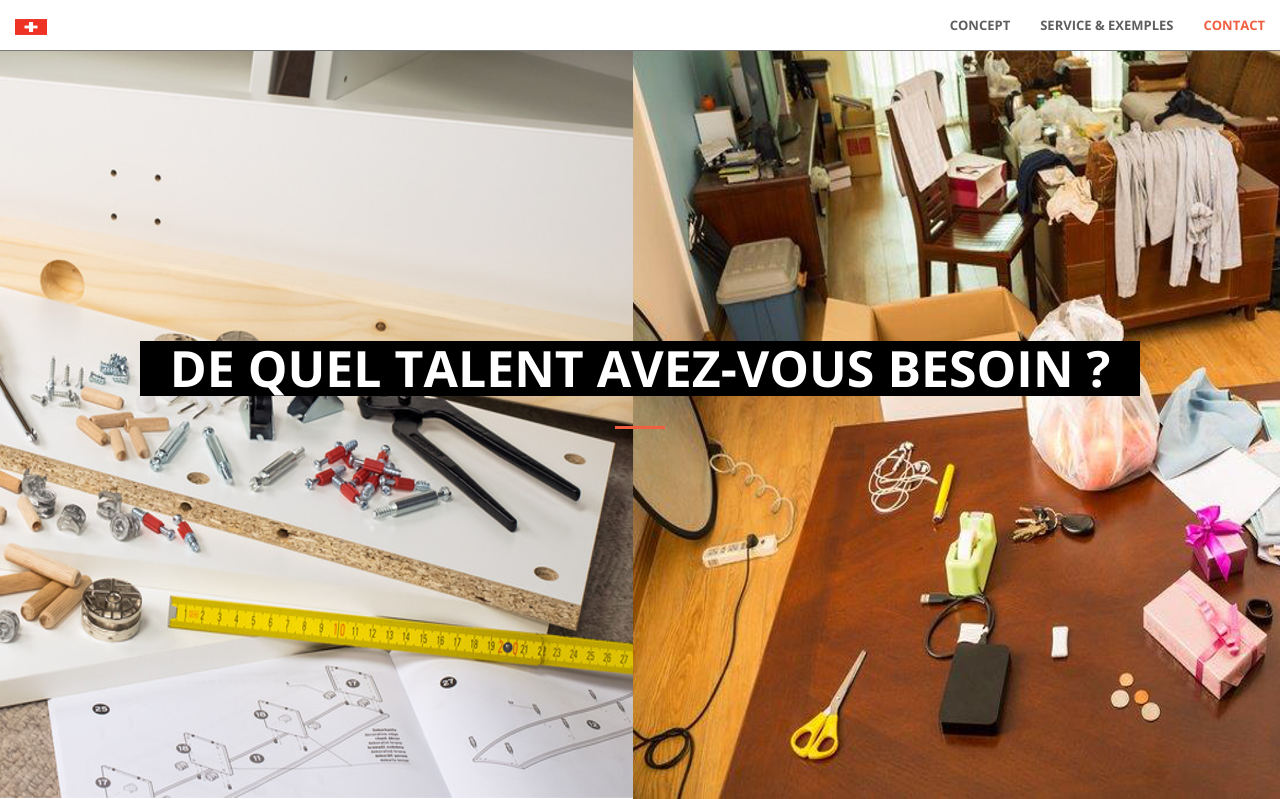
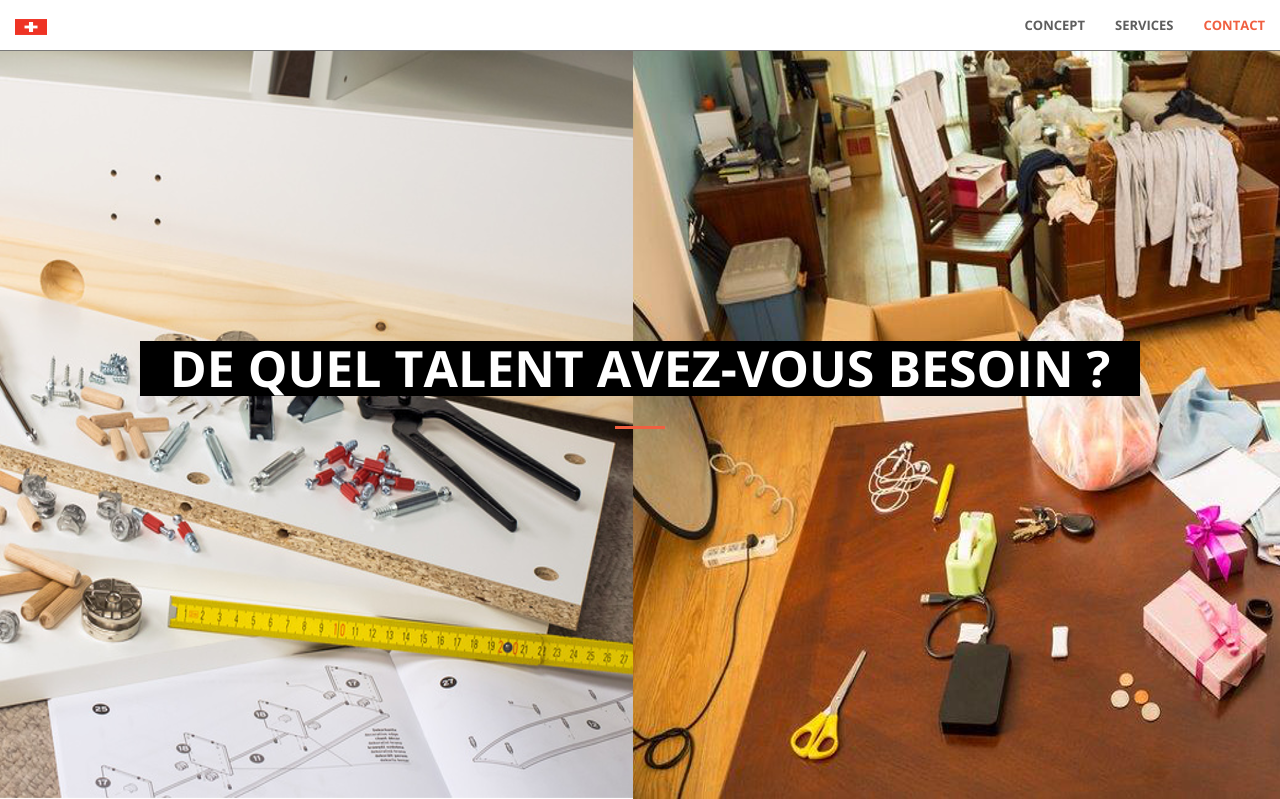
Before and after one commit to HomeTalent/my-first-blog, a Django app: page / in a window 1280 px wide. Shown: the top 799 px of the page. Run offline with Django 3.2, Linux system fonts and the light colour scheme; some libraries are stand-ins or nearby versions.

Commit message:
remove exemples in navbar

```diff
--- a/blog/templates/index.html
+++ b/blog/templates/index.html
@@ -77,7 +77,7 @@
                         <a class="page-scroll" href="#header">Concept</a>
                     </li>
                     <li>
-                        <a class="page-scroll" href="#services">Service &amp; Exemples</a>
+                        <a class="page-scroll" href="#services">Services</a>
                     </li>
                     <li>
                         <a class="page-scroll" href="#contact">Contact</a>
```
